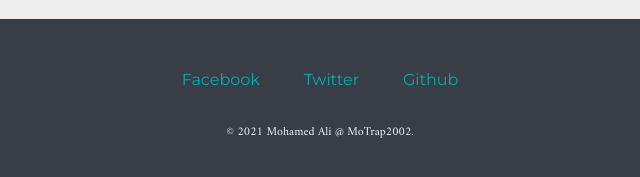
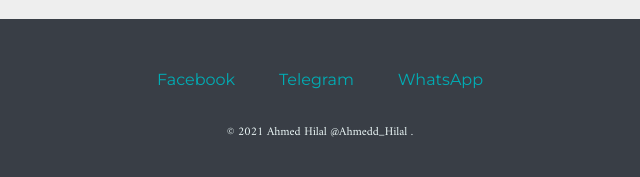
Before and after one commit to sd950216/refined-website, a plain HTML site: page index.html in a window 1280 px wide. Shown: the part 3045-3222 px from the top of the page, 320-960 px from the left. Drawn offline with Linux system fonts and the light colour scheme.

Commit message:
Update index.html

```diff
--- a/index.html
+++ b/index.html
@@ -46,10 +46,10 @@
 
 
   <div class="bottom-container">
-    <a class="footer-link" href="https://www.facebook.com/MoTrap2002/">Facebook</a>
-    <a class="footer-link" href="https://twitter.com/MoTrap2002">Twitter</a>
-    <a class="footer-link" href="https://github.com/sd950216/">Github</a>
-    <p class="copyright">© 2021 Mohamed Ali @ MoTrap2002.</p>
+    <a class="footer-link" href="https://www.facebook.com/ahmeddhilal">Facebook</a>
+    <a class="footer-link" href="Https://T.me/Ahmedd_Hilal">Telegram</a>
+    <a class="footer-link" href="https://wa.me/201118411864">WhatsApp</a>
+    <p class="copyright">© 2021 Ahmed Hilal @Ahmedd_Hilal .</p>
   </div>
 </body>
 
```
